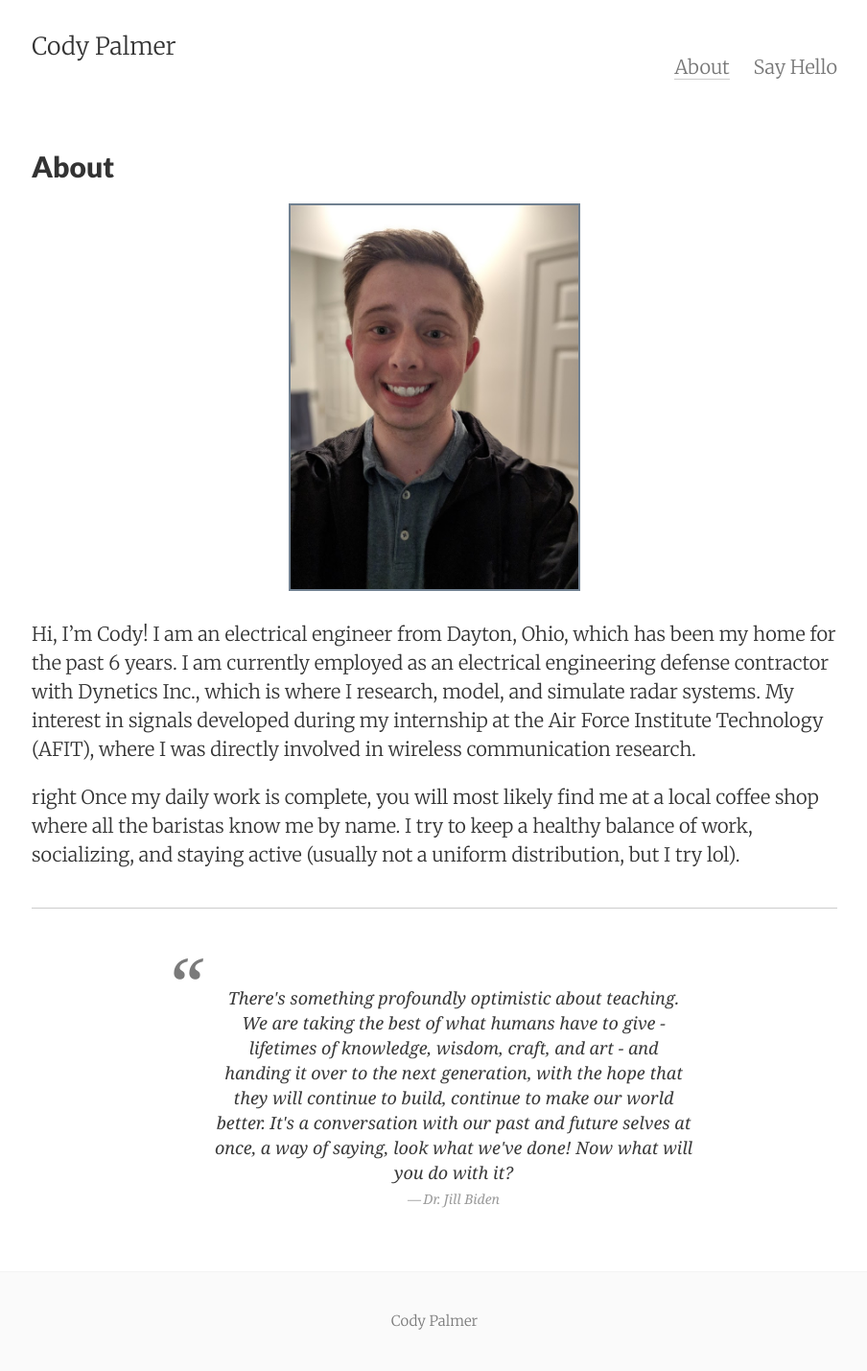
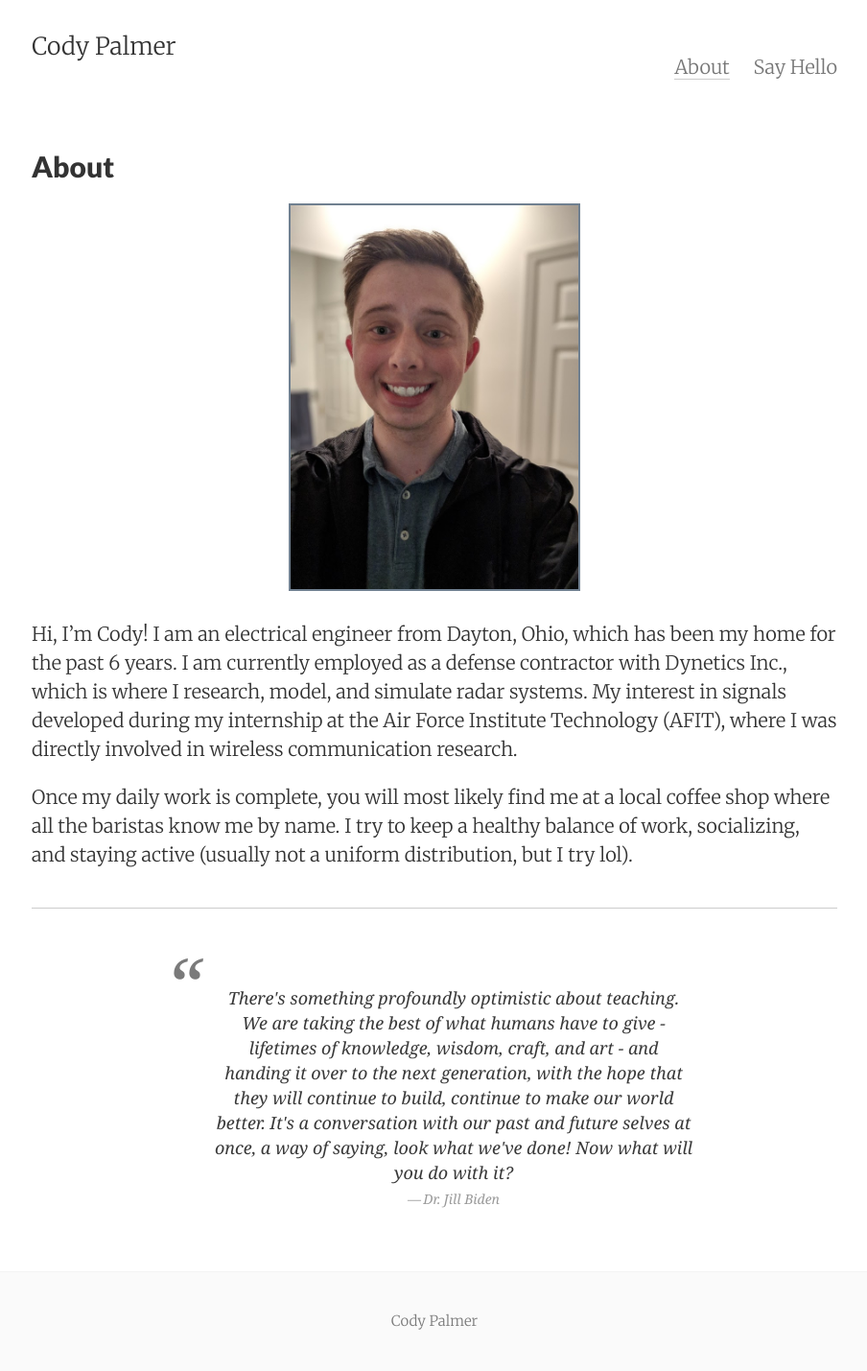
Before and after one commit to palmerco/web_server, a Jekyll site: the page built from about.md, in a window 1280 px wide. Shown: the whole page at 96% size, without its empty margins (187-1091 px from the left). Built offline with Jekyll 4.4.1, drawn with Linux system fonts in a browser that asks for light colours.

Commit message:
Revmoving electrical engineer and right

```diff
--- a/about.md
+++ b/about.md
@@ -14,10 +14,10 @@ tags: about
 
 </p>
 <p>
-Hi, I’m Cody! I am an electrical engineer from Dayton, Ohio, which has been my home for the past 6 years. I am currently employed as an electrical engineering defense contractor with Dynetics Inc., which is where I research, model, and simulate radar systems. My interest in signals developed during my internship at the Air Force Institute Technology (AFIT), where I was directly involved in wireless communication research.
+Hi, I’m Cody! I am an electrical engineer from Dayton, Ohio, which has been my home for the past 6 years. I am currently employed as a defense contractor with Dynetics Inc., which is where I research, model, and simulate radar systems. My interest in signals developed during my internship at the Air Force Institute Technology (AFIT), where I was directly involved in wireless communication research.
 </p>
 <p>
-right Once my daily work is complete, you will most likely find me at a local coffee shop where all the baristas know me by name. I try to keep a healthy balance of work, socializing, and staying active (usually not a uniform distribution, but I try lol).
+Once my daily work is complete, you will most likely find me at a local coffee shop where all the baristas know me by name. I try to keep a healthy balance of work, socializing, and staying active (usually not a uniform distribution, but I try lol).
 </p>
 
 
```
